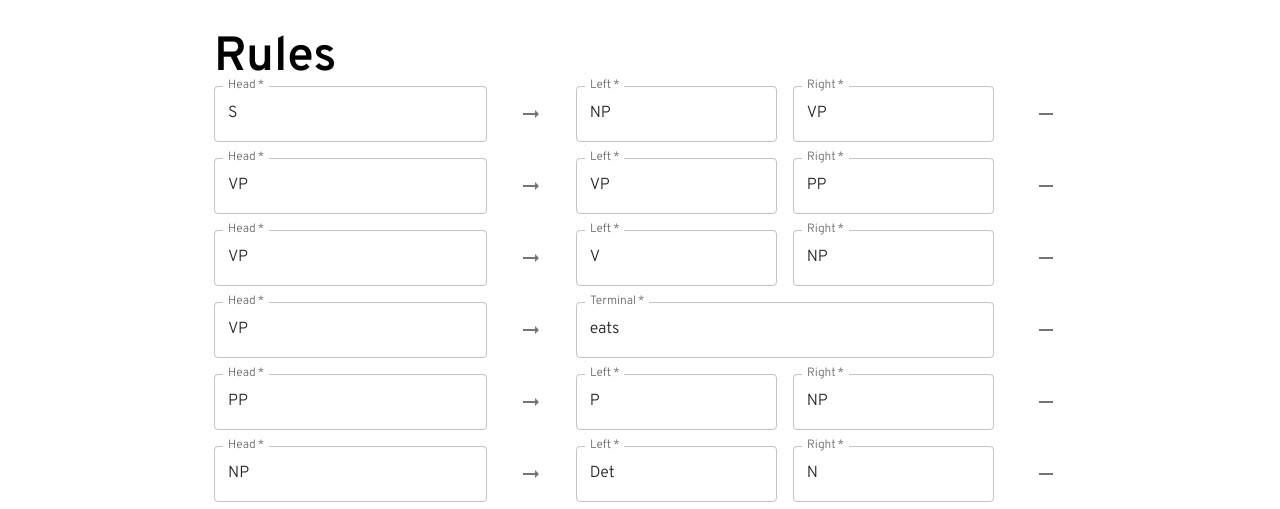
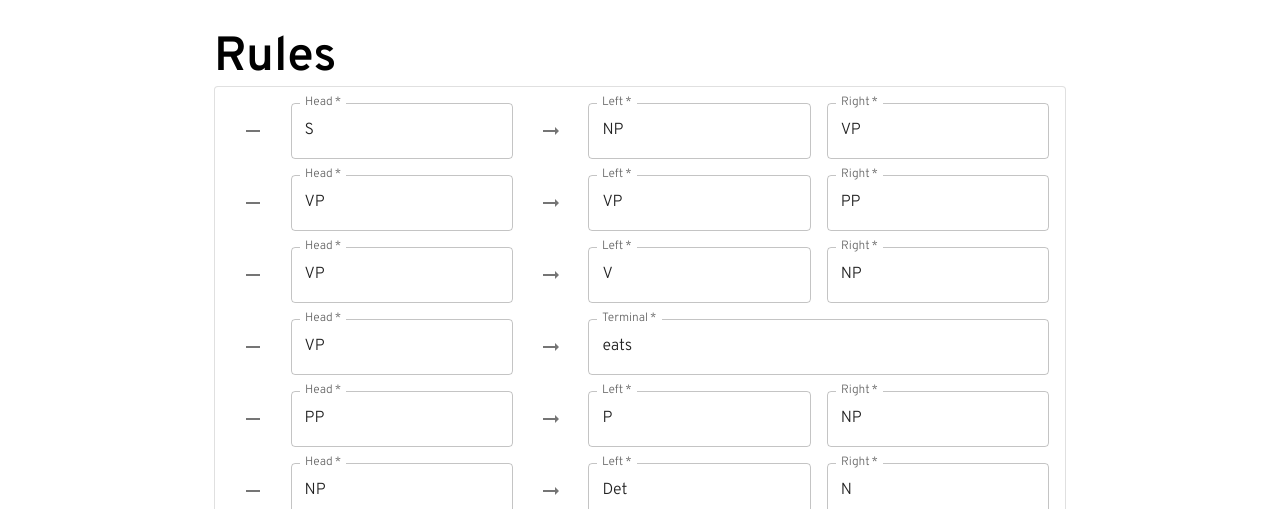
Before and after one commit to charlieharutaka/cyk-visualizer, a React (Vite) app: page / in a window 1280 px wide. Shown: the part 291-800 px from the top of the page. Built offline with nearby package versions, Linux system fonts and the light colour scheme.

Commit message:
Implement zustand as state management

```diff
--- a/package.json
+++ b/package.json
@@ -43,6 +43,7 @@
     "@mui/material": "^5.8.5",
     "@mui/system": "^5.8.5",
     "react": "^18.2.0",
-    "react-dom": "^18.2.0"
+    "react-dom": "^18.2.0",
+    "zustand": "4.0.0-rc.1"
   }
 }
--- a/src/parser/Parser.tsx
+++ b/src/parser/Parser.tsx
@@ -1,8 +1,5 @@
-import { Box, Container, Typography } from '@mui/material'
-import React, { useState } from 'react'
-
-import { Rule } from '../cyk/cyk'
-import { exampleGrammar } from '../cyk/example'
+import { Box, Button, Container, Typography } from '@mui/material'
+import React from 'react'
 
 import RulesList from './rules/RulesList'
 
@@ -11,26 +8,14 @@ import RulesList from './rules/RulesList'
  * @return {React.ReactElement}
  */
 export default function Parser(): React.ReactElement {
-  const [rules, setRules] = useState<Rule[]>(() => exampleGrammar)
-  const handleAddRule = (index: number, rule: Rule): void => setRules(rules => (rules.splice(index, 0, rule), rules))
-  const handleEditRule = (index: number, rule: Rule): void => setRules(rules => (rules.splice(index, 1, rule), rules))
-  const handleMoveRule = (startIndex: number, targetIndex: number): void =>
-    setRules(rules => (rules.splice(targetIndex, 0, rules.splice(startIndex, 1)[0]), rules))
-  const handleRemoveRule = (index: number): void => setRules(rules => (rules.splice(index, 1), rules))
-
   return (
     <Box my={4}>
       <Container maxWidth="md">
         <Typography variant="h3" fontWeight="medium">
           Rules
         </Typography>
-        <RulesList
-          rules={rules}
-          onAddRule={handleAddRule}
-          onEditRule={handleEditRule}
-          onMoveRule={handleMoveRule}
-          onRemoveRule={handleRemoveRule}
-        />
+        <RulesList />
+        <Button variant="outlined">Validate</Button>
       </Container>
     </Box>
   )
--- a/src/parser/rules/NonterminalRuleRow.tsx
+++ b/src/parser/rules/NonterminalRuleRow.tsx
@@ -9,6 +9,7 @@ type NonterminalRuleRowProps = {
   onChangeHead: (head: string) => void
   onChangeLeft: (left: string) => void
   onChangeRight: (right: string) => void
+  onRemove: () => void
 }
 
 /**
@@ -23,6 +24,7 @@ export default function NonterminalRuleRow({
   onChangeHead,
   onChangeLeft,
   onChangeRight,
+  onRemove,
 }: NonterminalRuleRowProps): React.ReactElement {
   const [headValue, setHeadValue] = useState(() => head)
   const [leftValue, setLeftValue] = useState(() => left)
@@ -38,6 +40,19 @@ export default function NonterminalRuleRow({
 
   return (
     <>
+      <Grid
+        item
+        xs={1}
+        sx={{
+          display: 'flex',
+          justifyContent: 'center',
+          alignItems: 'center',
+        }}
+      >
+        <IconButton aria-label="delete" onClick={onRemove}>
+          <Remove />
+        </IconButton>
+      </Grid>
       <Grid item xs={4}>
         <TextField
           required
@@ -59,7 +74,7 @@ export default function NonterminalRuleRow({
       >
         <ArrowRightAlt color="action" />
       </Grid>
-      <Grid item xs={3}>
+      <Grid item xs={4}>
         <TextField
           required
           label="Left"
@@ -69,7 +84,7 @@ export default function NonterminalRuleRow({
           onBlur={handleBlurLeft}
         />
       </Grid>
-      <Grid item xs={3}>
+      <Grid item xs={4}>
         <TextField
           required
           label="Right"
@@ -79,19 +94,6 @@ export default function NonterminalRuleRow({
           onBlur={handleBlurRight}
         />
       </Grid>
-      <Grid
-        item
-        xs={1}
-        sx={{
-          display: 'flex',
-          justifyContent: 'flex-end',
-          alignItems: 'center',
-        }}
-      >
-        <IconButton aria-label="delete">
-          <Remove />
-        </IconButton>
-      </Grid>
     </>
   )
 }
--- /dev/null
+++ b/src/parser/rules/RuleRow.tsx
@@ -0,0 +1,75 @@
+import React from 'react'
+
+import useParserStore from '../state/ParserStore'
+
+import NonterminalRuleRow from './NonterminalRuleRow'
+import TerminalRuleRow from './TerminalRuleRow'
+
+type RuleRowProps = {
+  index: number
+}
+
+/**
+ * The row element for rules
+ * @param {RuleRowProps} props
+ * @return {React.ReactElement}
+ */
+export default function RuleRow({ index }: RuleRowProps): React.ReactElement {
+  const rule = useParserStore(state => state.rules[index])
+  const editRule = useParserStore(state => state.editRule)
+  const removeRule = useParserStore(state => state.removeRule)
+  const handleEdit = (type: 'head' | 'terminal' | 'left' | 'right') => (value: string) => {
+    if (rule.length === 2) {
+      switch (type) {
+        case 'head':
+          editRule(index, [value, rule[1]])
+          break
+        case 'terminal':
+          editRule(index, [rule[0], value])
+          break
+        default:
+          break
+      }
+    } else {
+      switch (type) {
+        case 'head':
+          editRule(index, [value, rule[1], rule[2]])
+          break
+        case 'left':
+          editRule(index, [rule[0], value, rule[2]])
+          break
+        case 'right':
+          editRule(index, [rule[0], rule[1], value])
+          break
+        default:
+          break
+      }
+    }
+  }
+
+  const handleRemove = (): void => removeRule(index)
+
+  return rule ? (
+    rule.length === 2 ? (
+      <TerminalRuleRow
+        head={rule[0]}
+        terminal={rule[1]}
+        onChangeHead={handleEdit('head')}
+        onChangeTerminal={handleEdit('terminal')}
+        onRemove={handleRemove}
+      />
+    ) : (
+      <NonterminalRuleRow
+        head={rule[0]}
+        left={rule[1]}
+        right={rule[2]}
+        onChangeHead={handleEdit('head')}
+        onChangeLeft={handleEdit('left')}
+        onChangeRight={handleEdit('right')}
+        onRemove={handleRemove}
+      />
+    )
+  ) : (
+    <></>
+  )
+}
--- a/src/parser/rules/RulesList.tsx
+++ b/src/parser/rules/RulesList.tsx
@@ -1,60 +1,31 @@
-import { Grid } from '@mui/material'
+import { Button, ButtonGroup, Grid, Paper } from '@mui/material'
 import React from 'react'
 
-import { Rule } from '../../cyk/cyk'
+import useParserStore from '../state/ParserStore'
 
-import NonterminalRuleRow from './NonterminalRuleRow'
-import TerminalRuleRow from './TerminalRuleRow'
-
-type RulesListProps = {
-  rules: Rule[]
-  onAddRule: (index: number, rule: Rule) => void
-  onEditRule: (index: number, rule: Rule) => void
-  onMoveRule: (startIndex: number, targetIndex: number) => void
-  onRemoveRule: (index: number) => void
-}
-
-type HandleChangeType = 'head' | 'terminal' | 'left' | 'right'
+import RuleRow from './RuleRow'
 
 /**
  * The grid container of rule rows
- * @param {RulesProps} props
  * @return {React.ReactElement}
  */
-export default function RulesList({
-  rules,
-  onAddRule,
-  onEditRule,
-  onMoveRule,
-  onRemoveRule,
-}: RulesListProps): React.ReactElement {
-  const handleEdit = (index: number, rule: Rule, type: HandleChangeType) => (value: string) => (
-    rule.splice(type === 'head' ? 0 : type === 'terminal' || type === 'left' ? 1 : 2, 1, value), onEditRule(index, rule)
-  )
+export default function RulesList(): React.ReactElement {
+  const rules = useParserStore(state => state.rules)
 
   return (
-    <Grid container spacing={2}>
-      {rules.map((rule, index) =>
-        rule.length === 2 ? (
-          <TerminalRuleRow
-            key={rule.join('-')}
-            head={rule[0]}
-            terminal={rule[1]}
-            onChangeHead={handleEdit(index, rule, 'head')}
-            onChangeTerminal={handleEdit(index, rule, 'terminal')}
-          />
-        ) : (
-          <NonterminalRuleRow
-            key={rule.join('-')}
-            head={rule[0]}
-            left={rule[1]}
-            right={rule[2]}
-            onChangeHead={handleEdit(index, rule, 'head')}
-            onChangeLeft={handleEdit(index, rule, 'left')}
-            onChangeRight={handleEdit(index, rule, 'right')}
-          />
-        ),
-      )}
-    </Grid>
+    <Paper variant="outlined">
+      <Grid container spacing={2} padding={2} columns={14} justifyContent="space-between">
+        {rules.map((rule, index) => (
+          <RuleRow key={rule.join('-')} index={index} />
+        ))}
+        <Grid item />
+        <Grid item>
+          <ButtonGroup variant="outlined">
+            <Button>Add Terminal Rule</Button>
+            <Button>Add Non-Terminal Rule</Button>
+          </ButtonGroup>
+        </Grid>
+      </Grid>
+    </Paper>
   )
 }
--- a/src/parser/rules/TerminalRuleRow.tsx
+++ b/src/parser/rules/TerminalRuleRow.tsx
@@ -7,6 +7,7 @@ type TerminalRuleRowProps = {
   terminal: string
   onChangeHead: (terminal: string) => void
   onChangeTerminal: (terminal: string) => void
+  onRemove: () => void
 }
 
 /**
@@ -19,6 +20,7 @@ export default function TerminalRuleRow({
   terminal,
   onChangeHead,
   onChangeTerminal,
+  onRemove,
 }: TerminalRuleRowProps): React.ReactElement {
   const [headValue, setHeadValue] = useState(() => head)
   const [terminalValue, setTerminalValue] = useState(() => terminal)
@@ -32,6 +34,19 @@ export default function TerminalRuleRow({
 
   return (
     <>
+      <Grid
+        item
+        xs={1}
+        sx={{
+          display: 'flex',
+          justifyContent: 'center',
+          alignItems: 'center',
+        }}
+      >
+        <IconButton aria-label="delete" onClick={onRemove}>
+          <Remove />
+        </IconButton>
+      </Grid>
       <Grid item xs={4}>
         <TextField
           required
@@ -53,7 +68,7 @@ export default function TerminalRuleRow({
       >
         <ArrowRightAlt color="action" />
       </Grid>
-      <Grid item xs={6}>
+      <Grid item xs={8}>
         <TextField
           required
           label="Terminal"
@@ -63,19 +78,6 @@ export default function TerminalRuleRow({
           onBlur={handleBlurTerminal}
         />
       </Grid>
-      <Grid
-        item
-        xs={1}
-        sx={{
-          display: 'flex',
-          justifyContent: 'flex-end',
-          alignItems: 'center',
-        }}
-      >
-        <IconButton aria-label="delete">
-          <Remove />
-        </IconButton>
-      </Grid>
     </>
   )
 }
--- /dev/null
+++ b/src/parser/state/ParserStore.ts
@@ -0,0 +1,23 @@
+import create from 'zustand'
+
+import { Rule } from '../../cyk/cyk'
+import { exampleGrammar } from '../../cyk/example'
+
+export type ParserStore = {
+  rules: Rule[]
+  addRule: (index: number, rule: Rule) => void
+  editRule: (index: number, rule: Rule) => void
+  moveRule: (startIndex: number, targetIndex: number) => void
+  removeRule: (index: number) => void
+}
+
+export default create<ParserStore>(set => ({
+  rules: [...exampleGrammar],
+  addRule: (index, rule): void => set(state => ({ rules: (state.rules.splice(index, 0, rule), state.rules) })),
+  editRule: (index, rule): void => set(state => ({ rules: (state.rules.splice(index, 1, rule), state.rules) })),
+  moveRule: (startIndex, targetIndex): void =>
+    set(state => ({
+      rules: (state.rules.splice(targetIndex, 1, state.rules[startIndex]), state.rules),
+    })),
+  removeRule: (index): void => set(state => ({ rules: (state.rules.splice(index, 1), state.rules) })),
+}))
```
Also changed, not shown: 1 other file (tests, documents, lock files or other folders).
